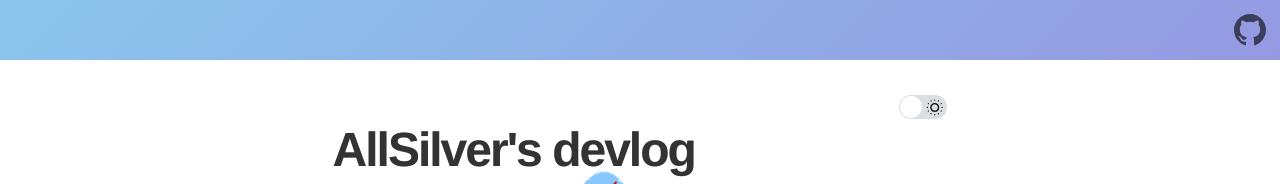
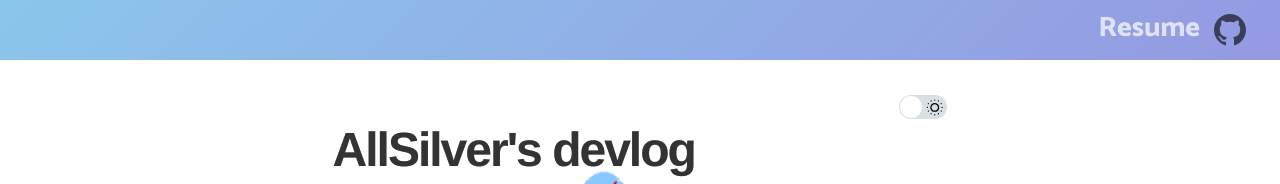
Before and after one commit to dar-jeeling/allsilver.dev, a Gatsby site: page / in a window 1280 px wide. Shown: the top 184 px of the page. Built offline with nearby package versions, Linux system fonts and the light colour scheme; Gatsby itself is replaced by a stand-in of ours; some packages are replaced by stand-ins of ours; what typography-theme-github would draw is missing.

Commit message:
feat: gnb에 resume 추가

```diff
--- a/src/components/social-share/github-icon/index.scss
+++ b/src/components/social-share/github-icon/index.scss
@@ -1,5 +1,5 @@
 .github {
-  float: right;
+  // float: right;
   padding: 14px;
   opacity: 0.6;
 }
--- a/src/components/top/index.jsx
+++ b/src/components/top/index.jsx
@@ -6,6 +6,8 @@ import './index.scss'
 
 export const Top = ({ title, location, rootPath }) => {
   const isRoot = location.pathname === rootPath
+  const isResume = location.pathname === '/about'
+
   return (
     <div className="top">
       {!isRoot && (
@@ -13,7 +15,16 @@ export const Top = ({ title, location, rootPath }) => {
           {title}
         </Link>
       )}
-      <GitHubIcon />
+
+      <div className="gnb-container">
+        {!isResume && (
+          <Link to={`/about`} className="link">
+            Resume
+          </Link>
+        )}
+
+        <GitHubIcon />
+      </div>
     </div>
   )
 }
--- a/src/components/top/index.scss
+++ b/src/components/top/index.scss
@@ -2,6 +2,7 @@
 
 .top {
   position: relative;
+  overflow: hidden;
   width: 100%;
   height: 60px;
   background: $theme-gradient;
@@ -16,4 +17,11 @@
     font-family: 'Catamaran';
     font-weight: 800;
   }
+
+  .gnb-container {
+    display: flex;
+    justify-content: flex-end;
+    position: absolute;
+    right: 20px;
+  }
 }
```
